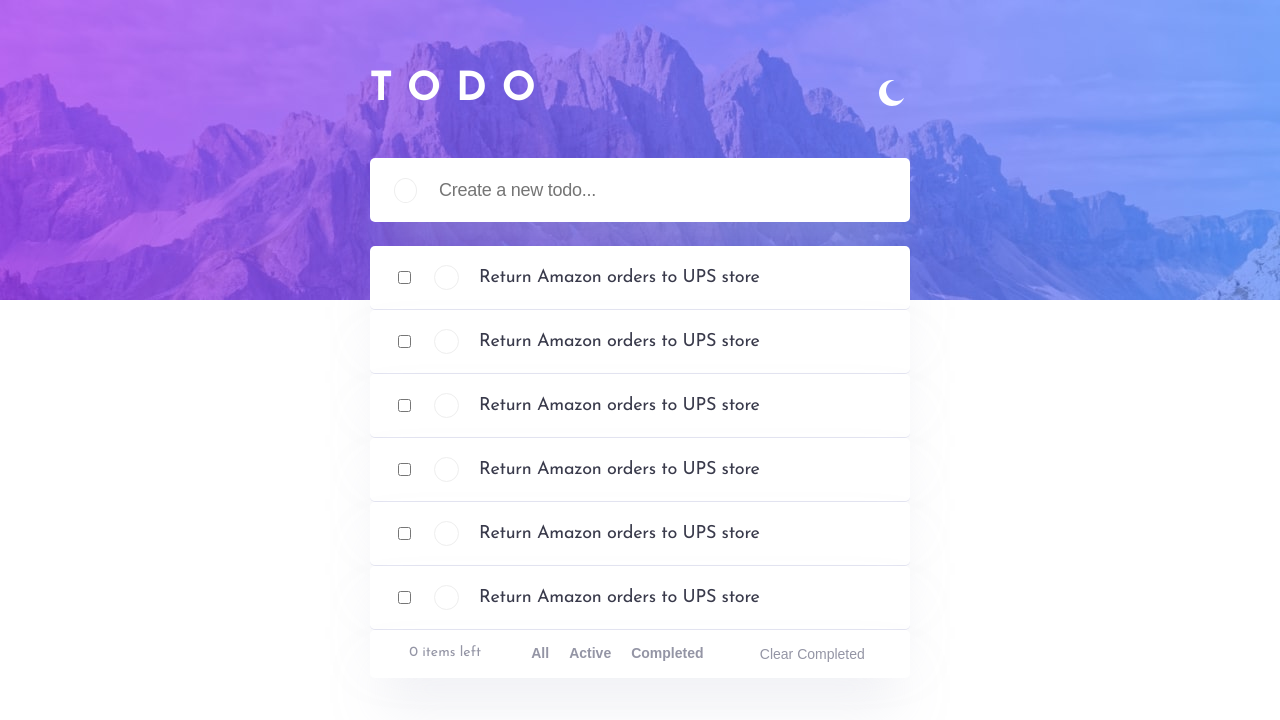
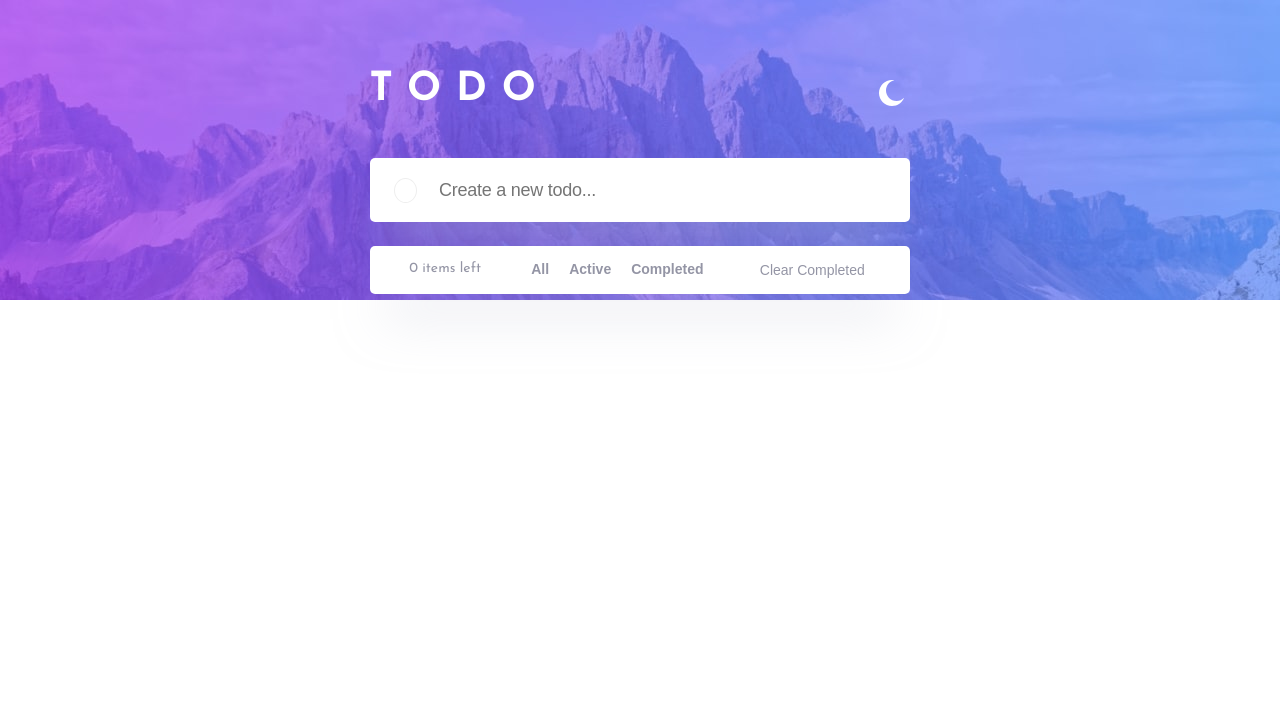
Before and after one commit to johnny-estrada/fem-todo-app, a React (Create React App) app: page / in a window 1280 px wide. Shown: the top 720 px of the page. Built offline with nearby package versions, Linux system fonts and the light colour scheme.

Commit message:
Remove dummy data from Main

```diff
--- a/src/components/layouts/Main.js
+++ b/src/components/layouts/Main.js
@@ -1,6 +1,5 @@
 // import Container from "../forms/Container";
 import ListManager from "../ListManager";
-import Item from "../Item";
 import "./Main.css";
 
 function Main() {
@@ -8,12 +7,6 @@ function Main() {
     <main className="main">
       {/* <Container /> */}
       <section className="list">
-        <Item />
-        <Item />
-        <Item />
-        <Item />
-        <Item />
-        <Item />
         <ListManager />
       </section>
     </main>
```
